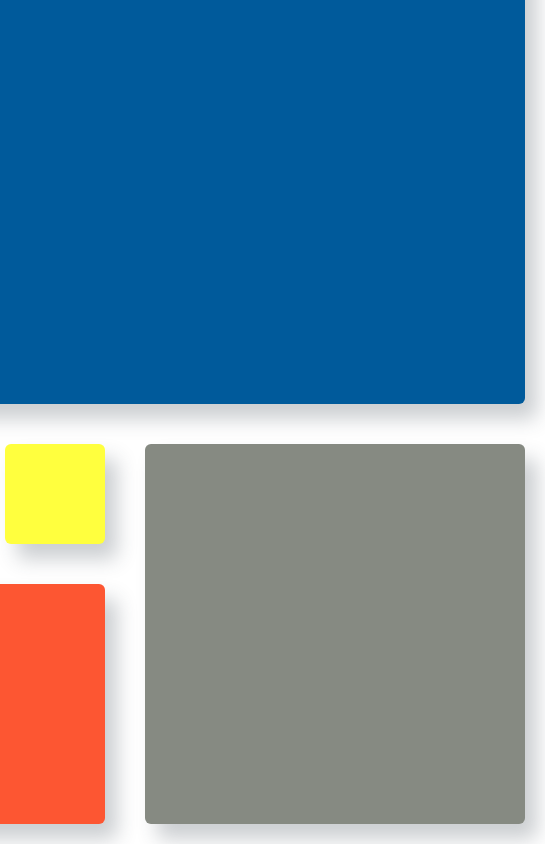
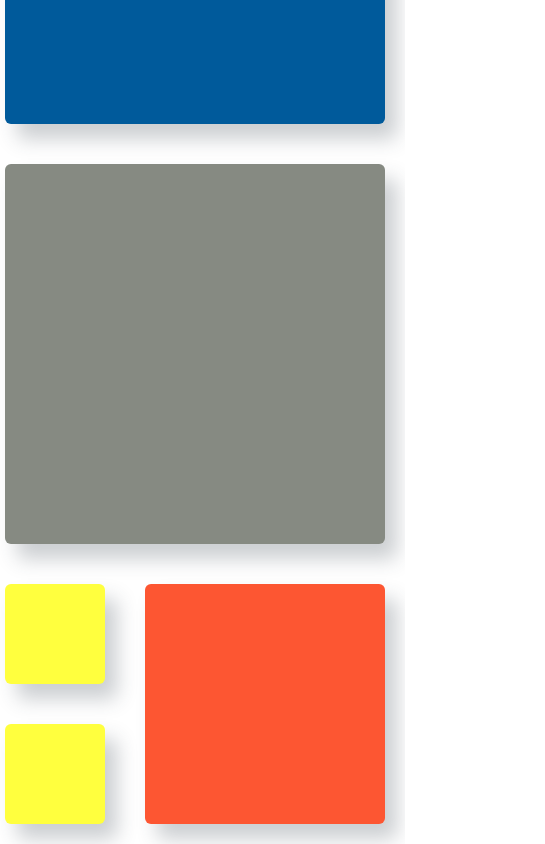
Before and after one commit to abheist/portfolio, a website: page app/index.html in a window 390 px wide. Shown: the part 505-1349 px from the top of the page, 545 px wide, since content can reach past the window. Drawn offline with nearby package versions, Linux system fonts and the light colour scheme; files that its build step writes are made by us from their sources.

Commit message:
AKS: front - golden ratio - completed for max-860

```diff
--- a/app/styles/main.scss
+++ b/app/styles/main.scss
@@ -311,3 +311,22 @@ body {
 		margin-top: 20px;
 	}
 }
+
+@media all and (max-width: 860px) {
+	.box-660 {
+		height: 380px;
+		width: 380px;
+	}
+	.golden-second {
+		flex-direction: column;
+	}
+	.golden-third {
+		order: 1;
+	}
+	.golden-forth {
+		flex-direction: row;
+	}
+	.golden-fifth {
+		flex-direction: column;
+	}
+}
```
